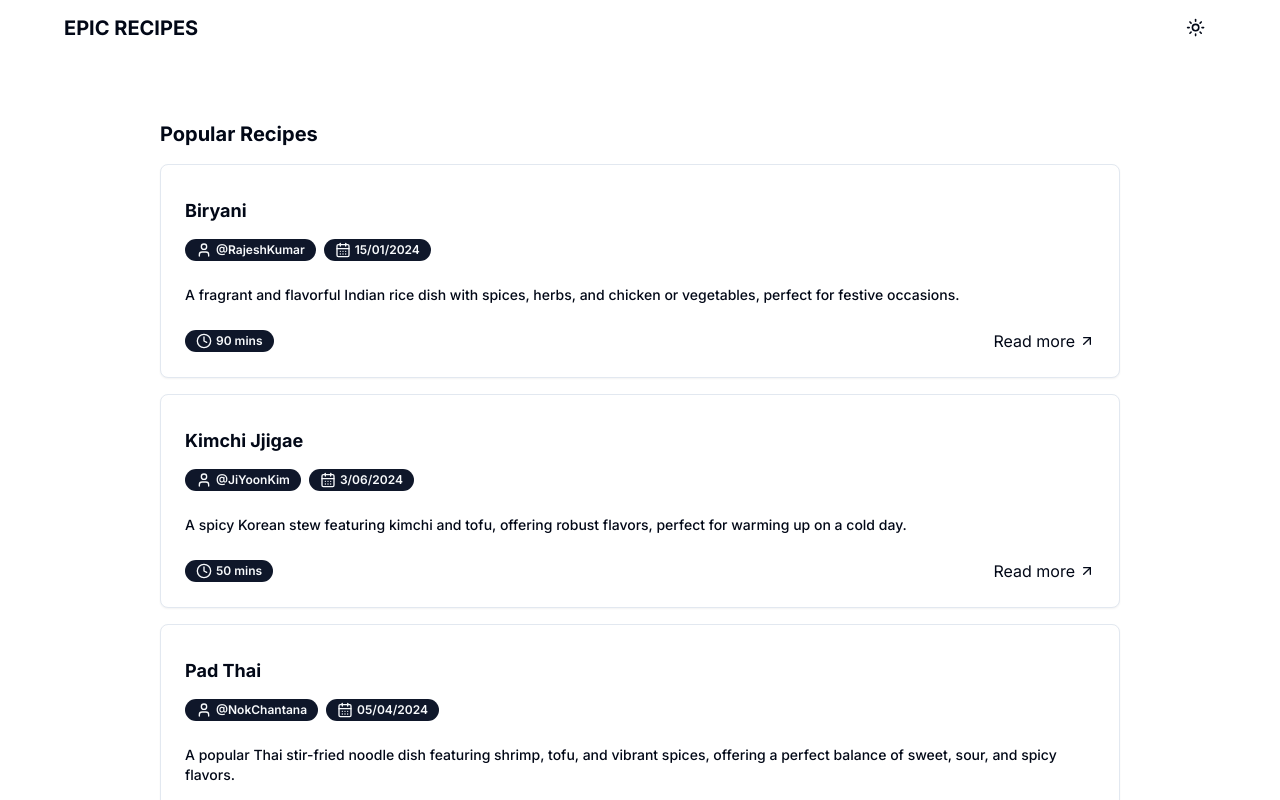
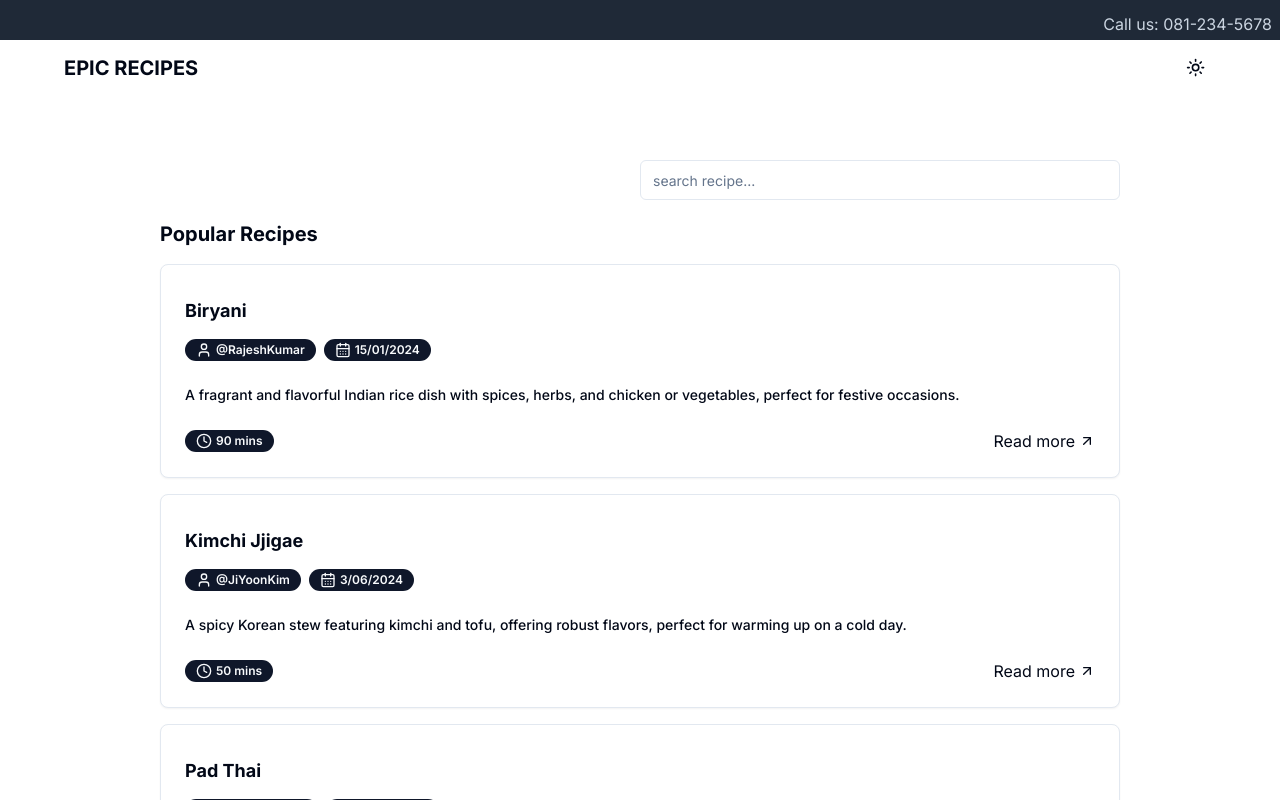
Before and after one commit to YePyaeAung/epic-recipies-next, a Next.js app: page / in a window 1280 px wide. Shown: the top 800 px of the page. Built offline with nearby package versions, Linux system fonts and the light colour scheme.

Commit message:
Search Recipe | Fix Design

```diff
--- a/app/layout.jsx
+++ b/app/layout.jsx
@@ -15,18 +15,21 @@ export default function RootLayout({ children }) {
     return (
         <html lang="en">
             <body className={inter.className}>
-                <div className="mx-4 m-auto">
+                <div className="h-10 bg-gray-800 dark:bg-slate-800 py-2 pe-2">
+                    <p className="text-end text-slate-300 pt-1">
+                        Call us: 081-234-5678
+                    </p>
+                </div>
+                <div className="max-w-6xl mx-auto flex flex-col min-h-screen">
                     <ThemeProvider
                         attribute="class"
                         defaultTheme="system"
                         enableSystem
                         disableTransitionOnChange
                     >
-                        <main className="max-w-6xl mx-auto">
-                            <Header />
-                            {children}
-                            <Footer />
-                        </main>
+                        <Header />
+                        <main>{children}</main>
+                        <Footer />
                     </ThemeProvider>
                 </div>
             </body>
--- a/app/page.jsx
+++ b/app/page.jsx
@@ -5,7 +5,7 @@ export default function Home() {
     const recipes = getRecipesMetaData("recipes");
 
     return (
-        <div className=" w-5/6 mx-auto">
+        <div className="w-5/6 mx-auto">
             <RecipeList recipes={recipes} />
         </div>
     );
--- a/app/recipes/[slug]/page.jsx
+++ b/app/recipes/[slug]/page.jsx
@@ -45,7 +45,7 @@ const RecipePage = ({ params }) => {
     const { slug } = params;
     const recipe = getContent(slug);
     return (
-        <section className="markdown-content pb-10">
+        <section className="w-5/6 mx-auto markdown-content pb-10">
             <Markdown>{recipe.content}</Markdown>
         </section>
     );
--- a/components/Footer.jsx
+++ b/components/Footer.jsx
@@ -1,13 +1,13 @@
 const Footer = () => {
     return (
-        <>
+        <div className="mt-auto">
             <hr className="mt-5" />
             <footer className="my-5">
                 <p className="text-sm text-center font-medium">
                     Make with love by @NextRecipes
                 </p>
             </footer>
-        </>
+        </div>
     );
 };
 
--- a/components/RecipeList.jsx
+++ b/components/RecipeList.jsx
@@ -1,10 +1,23 @@
+"use client";
+
+import { useState } from "react";
 import RecipeCard from "./RecipeCard";
+import SearchRecipe from "./SearchRecipe";
 
 const RecipeList = ({ recipes }) => {
+    const [searchValue, setSearchValue] = useState("");
+    const filteredRecipe = recipes.filter(recipe =>
+        recipe.title.toLowerCase().includes(searchValue.toLowerCase())
+    );
     return (
         <section>
+            <SearchRecipe
+                searchValue={searchValue}
+                setSearchValue={setSearchValue}
+            />
             <h2 className="text-xl font-bold">Popular Recipes</h2>
-            {recipes.map((recipe, index) => (
+            {filteredRecipe.length === 0 && (<p className="my-4 text-center">No Recipe Fond.</p>)}
+            {filteredRecipe.map((recipe, index) => (
                 <RecipeCard recipe={recipe} key={index} />
             ))}
         </section>
--- /dev/null
+++ b/components/SearchRecipe.jsx
@@ -0,0 +1,26 @@
+import { X } from "lucide-react";
+import { Button } from "./ui/button";
+import { Input } from "./ui/input";
+
+const SearchRecipe = ({ searchValue, setSearchValue }) => {
+    return (
+        <div className="relative w-1/2 mb-5 ml-auto">
+            <Input
+                placeholder="search recipe..."
+                value={searchValue}
+                onChange={e => setSearchValue(e.target.value)}
+            />
+            {searchValue && (
+                <Button
+                    variant="ghost"
+                    className="absolute inset-y-0 right-0 px-3 text-gray-500 hover:text-gray-700"
+                    onClick={() => setSearchValue("")}
+                >
+                    <X className="w-4 h-4" />
+                </Button>
+            )}
+        </div>
+    );
+};
+
+export default SearchRecipe;
--- /dev/null
+++ b/components/ui/input.jsx
@@ -0,0 +1,19 @@
+import * as React from "react"
+
+import { cn } from "@/lib/utils"
+
+const Input = React.forwardRef(({ className, type, ...props }, ref) => {
+  return (
+    (<input
+      type={type}
+      className={cn(
+        "flex h-10 w-full rounded-md border border-input bg-background px-3 py-2 text-sm ring-offset-background file:border-0 file:bg-transparent file:text-sm file:font-medium placeholder:text-muted-foreground focus-visible:outline-none focus-visible:ring-2 focus-visible:ring-ring focus-visible:ring-offset-2 disabled:cursor-not-allowed disabled:opacity-50",
+        className
+      )}
+      ref={ref}
+      {...props} />)
+  );
+})
+Input.displayName = "Input"
+
+export { Input }
```
